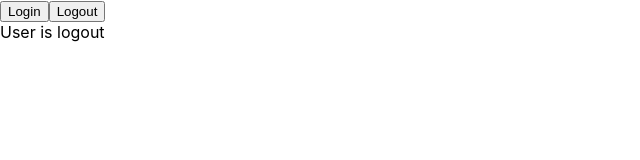
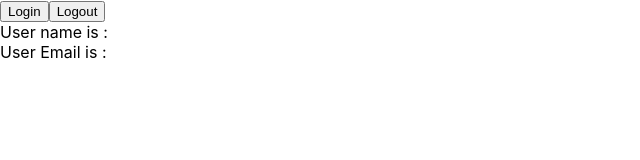
Before and after one commit to mahabur-rahman/react-typeScript, a React (Create React App) app in the folder react-typescript-demo/: page / in a window 1280 px wide. Shown: the top 160 px of the page, without its empty margins (0-640 px from the left). Built offline with nearby package versions, Linux system fonts and the light colour scheme.

Commit message:
userState future value

```diff
--- a/react-typescript-demo/src/App.tsx
+++ b/react-typescript-demo/src/App.tsx
@@ -7,6 +7,7 @@
 import { PersonList } from './components/PersonList';
 import { Status } from './components/Status';
 import LoggedIn from './components/state/LoggedIn';
+import User from './components/state/User';
 
 function App() {
   const personName = {
@@ -32,7 +33,10 @@
       <Heading> Oscar goes to leonardo decpario!</Heading>
     </Oscar> */}
     {/* <Greet name="mahabur"   isLoggedIn={true} /> */}
-    <LoggedIn />
+
+    {/* <LoggedIn /> */}
+
+    <User />
     </>
   );
 }
--- /dev/null
+++ b/react-typescript-demo/src/components/state/User.tsx
@@ -0,0 +1,32 @@
+import { useState } from "react"
+
+type AuthUser = {
+   name: string
+   email: string
+}
+
+const User = () => {
+   const [user, setUser]= useState<AuthUser | null>(null)
+
+
+   const handleLogin = () =>{
+      setUser({
+         name: 'mahabur',
+         email : 'mahabur@gmail.com'
+      })
+   }
+   const handleLogout = () =>{
+      setUser(null)
+   }
+
+  return (
+    <div>
+      <button onClick={handleLogin}>Login</button>
+      <button onClick={handleLogout}>Logout</button>
+      <div>User name is : {user?.name} </div>
+      <div>User Email is : {user?.email}  </div>
+    </div>
+  )
+}
+
+export default User
```
